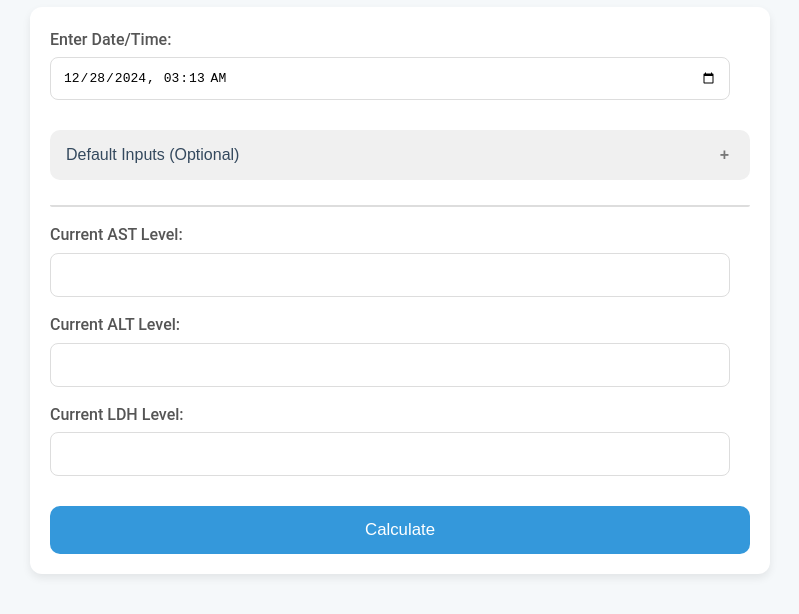
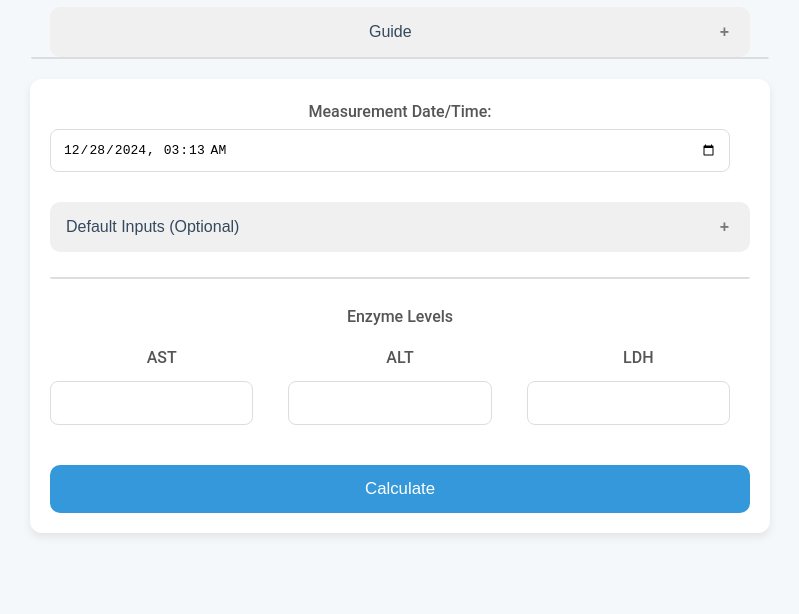
Before and after one commit to qaddodi/liverenzymebacktrack, a plain HTML site: page index.html in a window 1280 px wide. Shown: the part 122-736 px from the top of the page, without its empty margins (240-1039 px from the left). Drawn offline with Linux system fonts and the light colour scheme.

Commit message:
Update index.html

```diff
--- a/index.html
+++ b/index.html
@@ -8,8 +8,8 @@
         body {
             font-family: 'Roboto', -apple-system, BlinkMacSystemFont, 'Segoe UI', Oxygen, Ubuntu, Cantarell, 'Open Sans', 'Helvetica Neue', sans-serif;
             margin: 20px;
-            background-color: #f5f8fa; /* Light background */
-            color: #34495e; /* Darker text */
+            background-color: #f5f8fa;
+            color: #34495e;
             line-height: 1.6;
             padding: 10px;
             display: flex;
@@ -19,8 +19,8 @@
 
         h1 {
             text-align: center;
-             color: #2980b9; /* Primary color */
-             margin-bottom: 10px; /* Reduced the bottom margin */
+             color: #2980b9;
+             margin-bottom: 10px;
             font-size: 2.2em;
             font-weight: 600;
             letter-spacing: 0.5px;
@@ -33,12 +33,35 @@
 
          h2 {
             text-align: center;
-            font-size: 0.8em; /* Slightly smaller author name */
-            color: #999; /* gray color */
+            font-size: 0.8em;
+            color: #999;
             font-style: italic;
             margin-top: 0px;
             margin-bottom: 10px;
          }
+
+        /* Styles for the Guide button and container */
+        .guide-container {
+            width: 90%;
+            max-width: 700px;
+            margin-bottom: 10px;
+            display: flex;
+            flex-direction: column;
+            align-items: center;
+        }
+
+
+         .guide-container .collapsible {
+             width: 100%;
+             margin: 0px;
+             display: block;
+             text-align: center; /* Center the text in the guide button */
+          }
+
+          .guide-container .content {
+              width: 100%;
+          }
+
 
          .form-container {
             width: 90%;
@@ -65,6 +88,15 @@
             text-align: left;
             font-weight: 500;
          }
+        /*Center labels in input groups*/
+         .input-group:not(.current-levels-container .input-group) label {
+            text-align: center;
+         }
+
+         /*Ensure all inputs within the optional input group get centered labels */
+         .collapsible + .content .input-group label{
+              text-align: center;
+          }
 
         .input-group input[type="number"],
         .input-group input[type="datetime-local"] {
@@ -84,11 +116,31 @@
                outline: none;
            }
 
+           /* New container for current levels */
+        .current-levels-container {
+          display: flex;
+          flex-wrap: wrap;
+          justify-content: space-between; /* Distribute space evenly */
+          gap: 15px; /* Spacing between groups */
+          margin-bottom: 10px; /* Space below the group of current level inputs */
+        }
+
+        .current-levels-container .input-group {
+            flex: 1; /* each input expands to take equal space */
+            min-width: 20%; /* Prevent them from being too narrow on smaller screens */
+            margin-bottom: 0; /* prevent extra spacing below individual inputs*/
+        }
+
+       .current-levels-container label {
+            text-align: center;
+            margin-bottom: 5px; /* reduce the margin below the text */
+        }
+
         button {
             display: block;
             width: 100%;
             padding: 14px;
-             background-color: #3498db; /* Button color */
+             background-color: #3498db;
             color: white;
             border: none;
             border-radius: 10px;
@@ -100,7 +152,7 @@
         }
 
          button:hover {
-            background-color: #2980b9; /* Button hover color */
+            background-color: #2980b9;
         }
 
         table {
@@ -108,13 +160,13 @@
              width: 98%;
             margin-top: 25px;
             background: white;
-            box-shadow: 0 4px 10px rgba(0, 0, 0, 0.1); /* Enhanced shadow */
+            box-shadow: 0 4px 10px rgba(0, 0, 0, 0.1);
             border-radius: 12px;
-            overflow-x: auto; /* Allow horizontal scroll */
-             border: 1px solid #ecf0f1; /* Added overall border */
+            overflow-x: auto;
+             border: 1px solid #ecf0f1;
             margin-left: auto;
             margin-right: auto;
-              display: block; /* Ensure table does not expand too much */
+              display: block;
 
         }
 
@@ -125,12 +177,12 @@
             text-align: center;
             font-size: 0.95em;
             transition: all 0.2s ease;
-             white-space: nowrap; /* Prevent cells from wrapping and forcing the table to get too wide*/
+             white-space: nowrap;
          }
 
         td {
             font-style: normal;
-            color: #34495e; /* Darker text color for body cells*/
+            color: #34495e;
         }
 
         tr:nth-child(2) td {
@@ -139,7 +191,7 @@
 
 
         th {
-            background-color: #f5f5f5; /* Slightly lighter for the header */
+            background-color: #f5f5f5;
             font-weight: 600;
             color: #2c3e50;
             letter-spacing: 0.3px;
@@ -147,12 +199,12 @@
 
 
         tr:hover {
-            background-color: #f9f9f9; /* Subtle hover highlight */
+            background-color: #f9f9f9;
         }
 
 
         tr:last-child td {
-            border-bottom: none; /* Remove border for the last row */
+            border-bottom: none;
         }
 
 
@@ -166,7 +218,7 @@
             border-right: none;
         }
 
-        /*  Added a more prominent border on the top row*/
+
         thead tr {
             border-bottom: 2px solid #ddd;
         }
@@ -174,7 +226,7 @@
         th:first-child,
         td:first-child {
             text-align: left;
-            font-weight: bold; /* Added this line to bold the first column */
+            font-weight: bold;
         }
         .collapsible {
             background-color: #f0f0f0;
@@ -210,7 +262,7 @@
         }
 
         .active:after {
-            content: "\2212"; /* Minus sign */
+            content: "\2212";
         }
 
         .content {
@@ -221,7 +273,43 @@
             background-color: #f9f9f9;
              border: 1px solid #ddd;
              border-radius: 0 0 10px 10px;
+             margin-bottom: 10px;
         }
+
+         .content h1 {
+            font-size: 1.5em;
+            text-align: left;
+            border-bottom: 1px solid #ecf0f1;
+            padding-bottom: 5px;
+        }
+
+         .content h2 {
+            font-size: 1.1em;
+            color: #555;
+            margin-top: 15px;
+             margin-bottom: 10px;
+            text-align: left;
+        }
+
+         .content p {
+            font-size: 1em;
+            color: #34495e;
+            margin-bottom: 10px;
+            text-align: left;
+         }
+
+         .content ul{
+            margin-bottom: 10px;
+             padding-left: 30px;
+         }
+
+        .content li{
+            font-size: 1em;
+            color: #34495e;
+            margin-bottom: 5px;
+
+        }
+
 
         @media (max-width: 768px) {
               body {
@@ -261,9 +349,37 @@
 <body>
     <h1>Liver Injury Backtracker</h1>
      <h2>by Mohammad Almeqdadi, MD</h2>
+
+     <div class="guide-container">
+        <button type="button" class="collapsible">Guide</button>
+          <div class="content">
+              <h1>Enzyme Backtracker</h1>
+
+              <p>A simple web tool for estimating past enzyme levels based on current readings and enzyme half-lives. This tool can be useful in clinical settings to understand the potential timeline of enzyme changes.</p>
+
+              <h2>Description</h2>
+              <p>This application allows users to input current levels of three common enzymes (AST, ALT, and LDH), along with the date and time the readings were taken. It then uses the enzymes' half-lives (default values are provided but are editable) to backtrack and estimate what the enzyme levels might have been at specified intervals in the past.</p>
+
+              <h2>Key Features:</h2>
+               <ul>
+                  <li><b>Date and Time Input:</b>  Specify when the current enzyme levels were measured.</li>
+                  <li><b>Editable Half-Lives:</b> Customize the half-lives of AST, ALT, and LDH, or use the default values.</li>
+                  <li><b>Custom Time Steps:</b> Control how many time steps to go back, and how large each step is.</li>
+                  <li><b>Table Output:</b> View the historical enzyme estimates in a well organized table, with columns of Hours Ago, Date, Time, AST, ALT, and LDH</li>
+              </ul>
+
+              <h2>Usage</h2>
+                <ul>
+                    <li>Enter the current date and time of the enzyme measurement.</li>
+                    <li>Enter the current levels of AST, ALT, and LDH.</li>
+                    <li>Optionally, adjust the half-lives for each enzyme, the number of time steps to go back, and the time step size.</li>
+                </ul>
+          </div>
+      </div>
+
      <div class="form-container">
             <div class="input-group">
-                <label for="dateTime">Enter Date/Time:</label>
+                <label for="dateTime">Measurement Date/Time:</label>
                 <input type="datetime-local" id="dateTime">
             </div>
 
@@ -292,16 +408,21 @@
              </div>
 
             <div class="input-group">
-                <label for="astLevel">Current AST Level:</label>
+                <label>Enzyme Levels</label>
+            </div>
+             <div class="current-levels-container">
+                <div class="input-group">
+                    <label for="astLevel">AST</label>
                     <input type="number" id="astLevel">
                  </div>
                  <div class="input-group">
-                <label for="altLevel">Current ALT Level:</label>
+                    <label for="altLevel">ALT</label>
                     <input type="number" id="altLevel">
                  </div>
                  <div class="input-group">
-               <label for="ldhLevel">Current LDH Level:</label>
+                    <label for="ldhLevel">LDH</label>
                     <input type="number" id="ldhLevel">
+                 </div>
             </div>
 
             <button onclick="calculate()">Calculate</button>
@@ -416,7 +537,7 @@
             const dateTimeInput = document.getElementById('dateTime');
 
             const year = now.getFullYear();
-            const month = String(now.getMonth() + 1).padStart(2, '0'); // Month is 0-indexed
+            const month = String(now.getMonth() + 1).padStart(2, '0');
             const day = String(now.getDate()).padStart(2, '0');
             const hours = String(now.getHours()).padStart(2, '0');
             const minutes = String(now.getMinutes()).padStart(2, '0');
@@ -425,8 +546,9 @@
 
             dateTimeInput.value = formattedDateTime;
 
-            var coll = document.querySelector(".collapsible");
-            coll.addEventListener("click", function() {
+             var coll = document.querySelectorAll(".collapsible");
+                coll.forEach(function(item) {
+                    item.addEventListener("click", function() {
                         this.classList.toggle("active");
                         var content = this.nextElementSibling;
                          if (content.style.maxHeight){
@@ -436,6 +558,7 @@
                              }
                      });
                  });
+         });
     </script>
 </body>
 </html>
```
Lines whose indentation alone changed are shown as unchanged.
